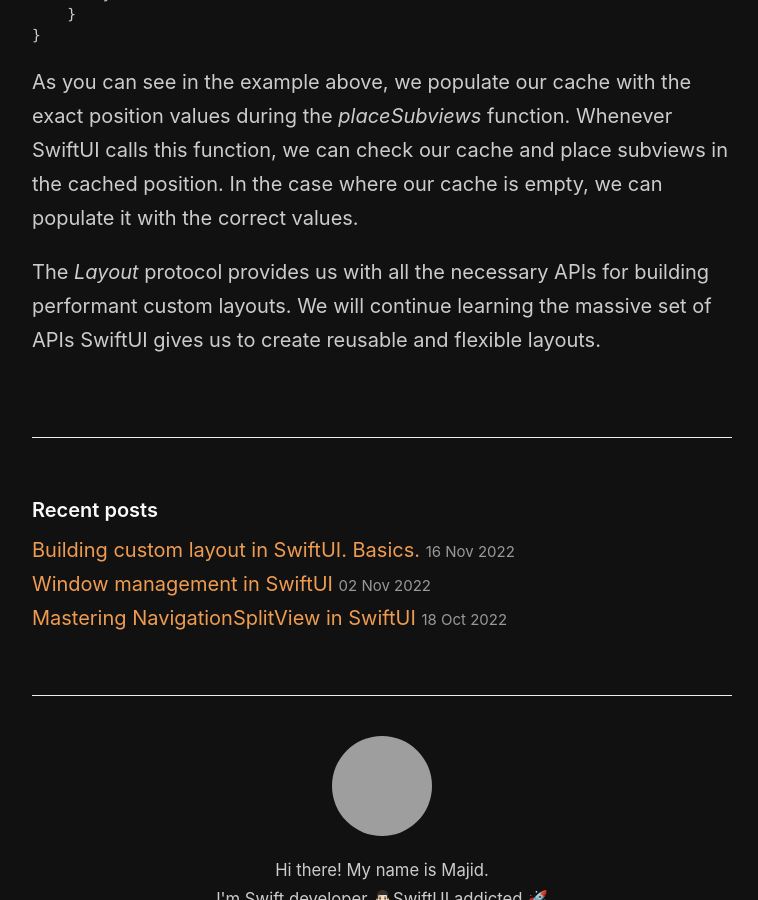
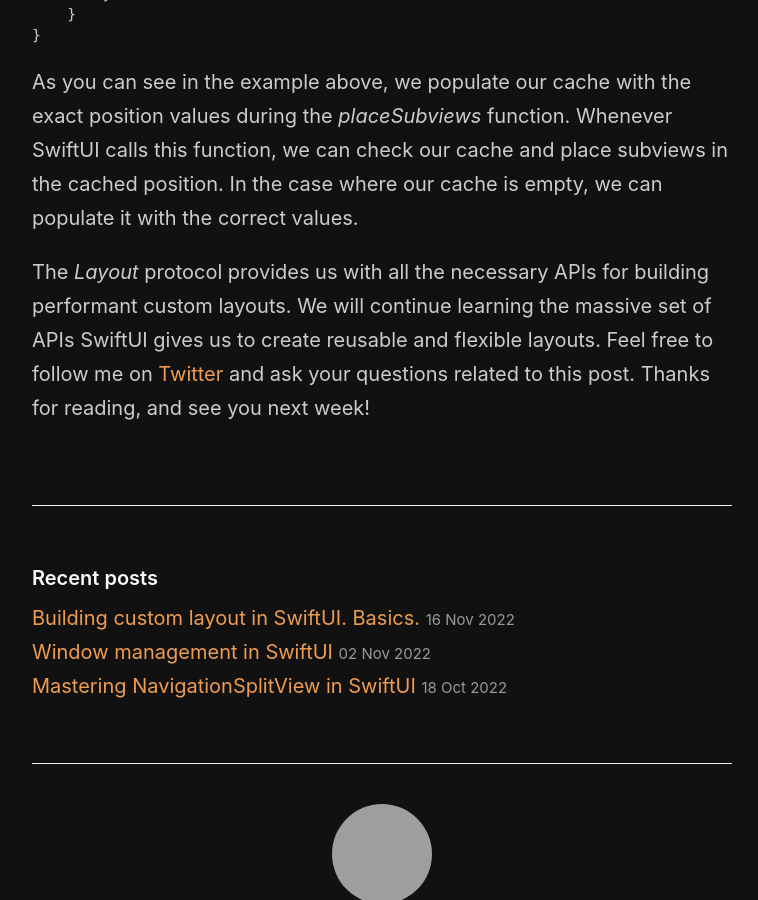
Before and after one commit to mecid/mecid.github.io, a Jekyll site: the page built from _posts/2022-11-29-building-custom-layout-in-swiftui-caching.md, in a window 1280 px wide and 900 px high, scrolled down 3158 px, cut to the strip 0-900 px from the top of the window. Shown: the whole strip, without its empty margins (258-1016 px from the left). Built offline with Jekyll 4.4.1, drawn with Linux system fonts in a browser that asks for light colours; grey boxes are pictures that could not be loaded.

Commit message:
layout caching conclusion added

```diff
--- a/_posts/2022-11-29-building-custom-layout-in-swiftui-caching.md
+++ b/_posts/2022-11-29-building-custom-layout-in-swiftui-caching.md
@@ -109,4 +109,4 @@ struct FlowLayout: Layout {
 
 As you can see in the example above, we populate our cache with the exact position values during the *placeSubviews* function. Whenever SwiftUI calls this function, we can check our cache and place subviews in the cached position. In the case where our cache is empty, we can populate it with the correct values.
 
-The *Layout* protocol provides us with all the necessary APIs for building performant custom layouts. We will continue learning the massive set of APIs SwiftUI gives us to create reusable and flexible layouts.
+The *Layout* protocol provides us with all the necessary APIs for building performant custom layouts. We will continue learning the massive set of APIs SwiftUI gives us to create reusable and flexible layouts. Feel free to follow me on [Twitter](https://twitter.com/mecid) and ask your questions related to this post. Thanks for reading, and see you next week!
```
